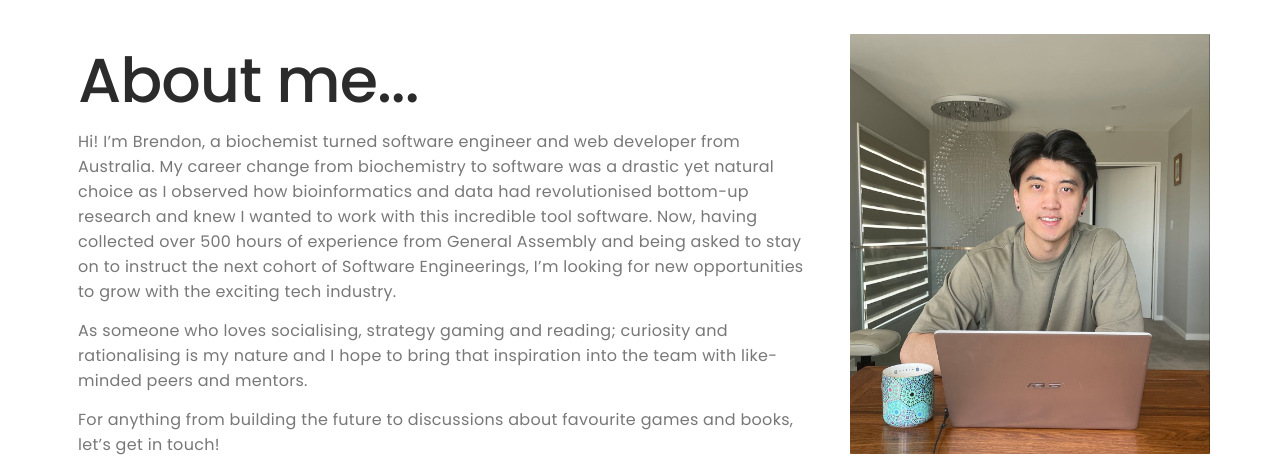
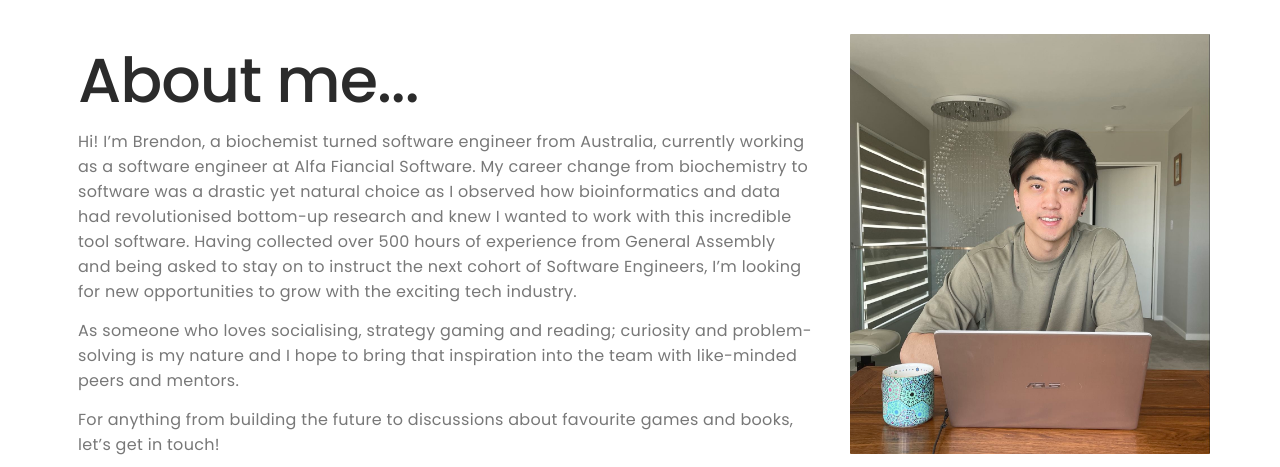
Before and after one commit to brendonwang9/Portfolio, a plain HTML site: page index.html in a window 1280 px wide. Shown: the part 860-1327 px from the top of the page. Drawn offline with Linux system fonts and the light colour scheme.

Commit message:
edit resume

```diff
--- a/index.html
+++ b/index.html
@@ -94,19 +94,19 @@
                          <div class="about-thumb">
                               <h2>About me...</h2>
                               <p>
-                                   Hi! I’m Brendon, a biochemist turned software engineer and web developer from
-                                   Australia.
+                                   Hi! I’m Brendon, a biochemist turned software engineer from
+                                   Australia, currently working as a software engineer at Alfa Fiancial Software.
                                    My
                                    career change from biochemistry to software was a drastic yet natural choice as I
                                    observed how bioinformatics and data had revolutionised bottom-up research and knew I
-                                   wanted to work with this incredible tool software. Now, having collected over 500
+                                   wanted to work with this incredible tool software. Having collected over 500
                                    hours of experience from General Assembly and being asked to stay on to instruct the
-                                   next cohort of Software Engineerings, I’m looking for new opportunities to grow with
+                                   next cohort of Software Engineers, I’m looking for new opportunities to grow with
                                    the exciting tech industry.
                               </p>
                               <p>
                                    As someone who loves socialising, strategy gaming and reading; curiosity and
-                                   rationalising is my nature and I hope to bring that inspiration into the team with
+                                   problem-solving is my nature and I hope to bring that inspiration into the team with
                                    like-minded peers and mentors.
                               </p>
                               <p>
@@ -233,8 +233,8 @@
                                    common sorting algorithm operations in
                                    real-time. Users can set the array size, animation speed and sorting algorithm. APP
                                    gives an estimation for the computational complexity based on operations required for
-                                   animation (related but not equal
-                                   to actual computation). Animation process is consoled on inspector tool for quick
+                                   animation (correlated to actual complexity). Animation process is consoled on
+                                   inspector tool for
                                    reference.
                               </p>
                               <h4 class="ProjectCard__Stack">Stack</h4>
```
Also changed, not shown: 1 other file.
